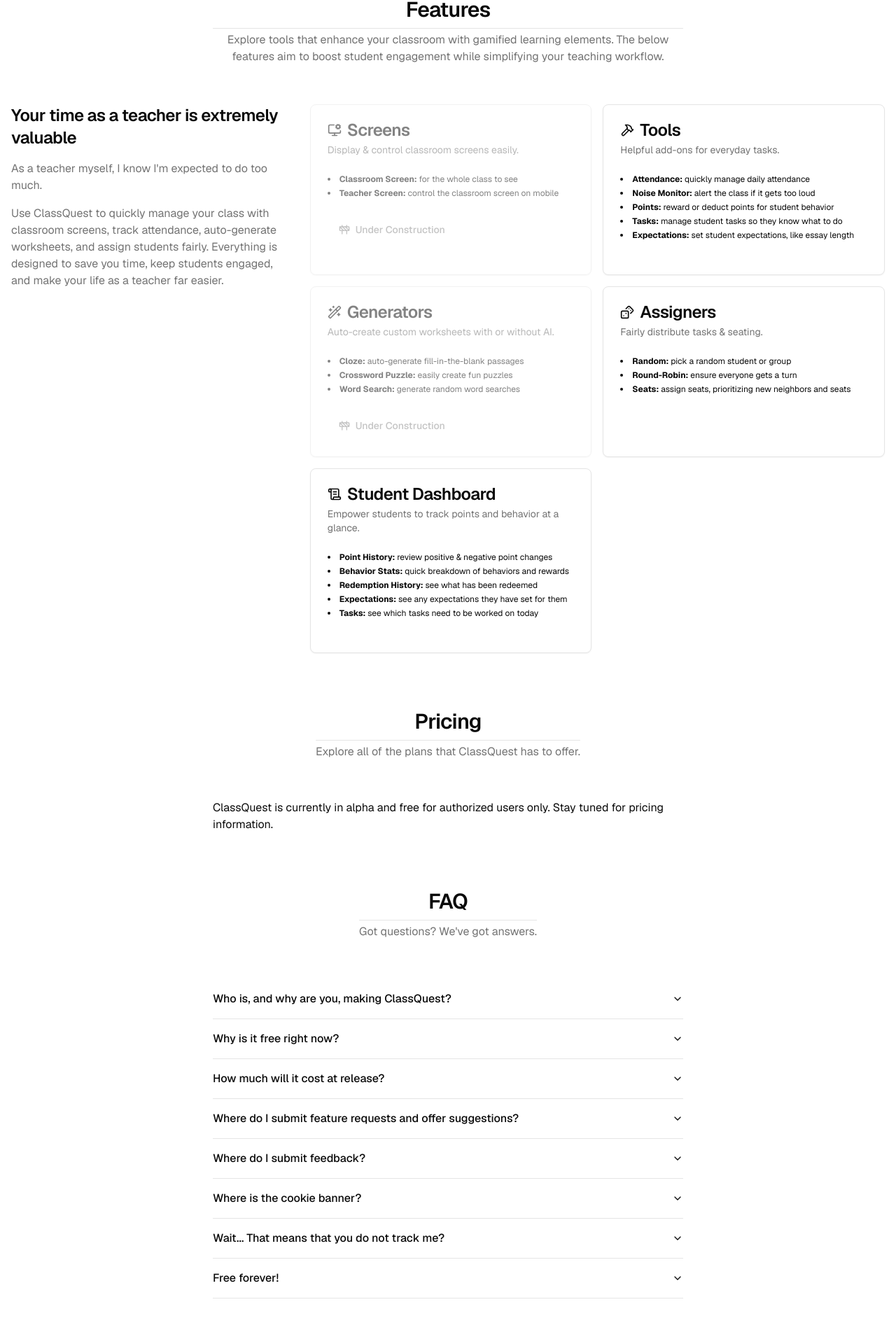
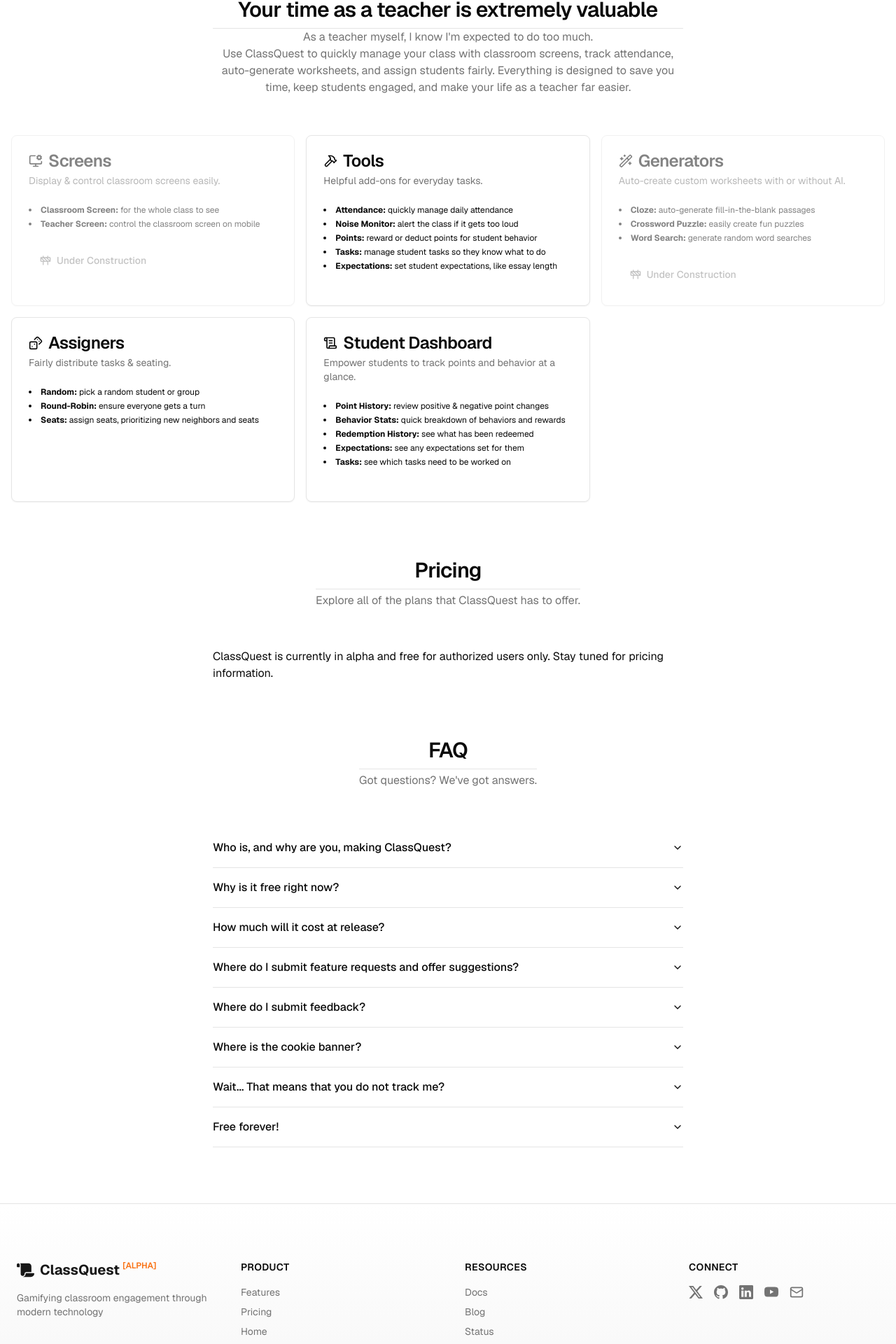
Before and after one commit to mjf1406/class-web, a Next.js app: page / in a window 1280 px wide. Shown: the part 948-2868 px from the top of the page at 70% size. Built offline with nearby package versions, Linux system fonts and the light colour scheme.

Commit message:
done with this for now, I think

```diff
--- a/components/Navbar.tsx
+++ b/components/Navbar.tsx
@@ -27,7 +27,13 @@
                     </div>
                     <div className="flex gap-2 items-center">
                         <Button variant="default">
-                            <Link href="#features">Beta sign up</Link>
+                            <Link
+                                href="https://forms.gle/NTZgCEQSxMzmdDYY7"
+                                target="_blank"
+                                rel="noopener noreferrer"
+                            >
+                                Beta sign up
+                            </Link>
                         </Button>
                         <div className="flex sm:ml-0 gap-2">
                             <ModeToggle />
--- a/components/landing/Features.tsx
+++ b/components/landing/Features.tsx
@@ -133,11 +133,11 @@
             },
             {
                 name: "Expectations",
-                description: "see any expectations they have set for them",
+                description: "see any expectations set for them",
             },
             {
                 name: "Tasks",
-                description: "see which tasks need to be worked on today",
+                description: "see which tasks need to be worked on",
             },
         ],
     },
@@ -152,35 +152,18 @@
                         id="features"
                         className="scroll-m-20 border-b pb-2 text-3xl font-semibold tracking-tight transition-colors first:mt-0"
                     >
-                        Features
+                        Your time as a teacher is extremely valuable
                     </h2>
-                    <p className="mt-1 text-muted-foreground">
-                        Explore tools that enhance your classroom with gamified
-                        learning elements. The below features aim to boost
-                        student engagement while simplifying your teaching
-                        workflow.
-                    </p>
-                </div>
-
-                <div className="grid gap-8 grid-cols-1">
-                    {/* Summary on the left, five cards on the right */}
-                    <div className="grid grid-cols-1 items-start gap-8 lg:grid-cols-3">
-                        {/* Left side summary */}
-                        <div className="space-y-4 w-full mx-auto max-w-xl col-span-1">
-                            <h3 className="scroll-m-20 text-2xl font-semibold tracking-tight">
-                                Your time as a teacher is extremely valuable
-                            </h3>
                     <p className="text-muted-foreground">
-                                As a teacher myself, I know I&apos;m expected to
-                                do too much.{" "}
+                        As a teacher myself, I know I&apos;m expected to do too
+                        much.{" "}
                     </p>
                     <p className=" text-muted-foreground">
                         Use {APP_NAME} to quickly manage your class with
-                                classroom screens, track attendance,
-                                auto-generate worksheets, and assign students
-                                fairly. Everything is designed to save you time,
-                                keep students engaged, and make your life as a
-                                teacher far easier.
+                        classroom screens, track attendance, auto-generate
+                        worksheets, and assign students fairly. Everything is
+                        designed to save you time, keep students engaged, and
+                        make your life as a teacher far easier.
                     </p>
                     {/* <Button
                                 variant="default"
@@ -190,8 +173,7 @@
                             </Button> */}
                 </div>
 
-                        {/* Right side: five cards */}
-                        <div className="grid gap-4 sm:grid-cols-2 col-span-1 lg:col-span-2">
+                <div className="grid gap-4 sm:grid-cols-2 lg:grid-cols-3">
                     {featureCards.map((item, index) => {
                         const Icon = item.icon;
                         return (
@@ -201,16 +183,15 @@
                                 className={
                                     item.underConstruction
                                         ? "opacity-50"
-                                                : ""
+                                        : "" +
+                                          "bg-foreground/5 md:bg-background"
                                 }
                             >
                                 <CardHeader>
                                     {/* Title + Icon Row */}
                                     <div className="flex items-center gap-2">
                                         <Icon className="w-5 h-5 text-foreground" />
-                                                <CardTitle>
-                                                    {item.title}
-                                                </CardTitle>
+                                        <CardTitle>{item.title}</CardTitle>
                                     </div>
                                     <CardDescription>
                                         {item.description}
@@ -218,20 +199,14 @@
                                 </CardHeader>
                                 <CardContent>
                                     <ul className="list-disc list-inside space-y-1 text-xs">
-                                                {item.content.map(
-                                                    (bullet, i) => (
+                                        {item.content.map((bullet, i) => (
                                             <li key={i}>
-                                                            <strong>
-                                                                {bullet.name}:
-                                                            </strong>{" "}
+                                                <strong>{bullet.name}:</strong>{" "}
                                                 <span className="dark:text-foreground/70">
-                                                                {
-                                                                    bullet.description
-                                                                }
+                                                    {bullet.description}
                                                 </span>
                                             </li>
-                                                    )
-                                                )}
+                                        ))}
                                     </ul>
                                 </CardContent>
                                 <CardFooter>
@@ -240,8 +215,7 @@
                                             variant="link"
                                             disabled
                                         >
-                                                    <Construction /> Under
-                                                    Construction
+                                            <Construction /> Under Construction
                                         </Button>
                                     ) : (
                                         <Button
@@ -260,7 +234,5 @@
                 </div>
             </div>
         </div>
-            </div>
-        </div>
     );
 }
--- a/components/landing/Hero.tsx
+++ b/components/landing/Hero.tsx
@@ -6,7 +6,7 @@
 import { Badge } from "@/components/ui/badge";
 import { ArrowRight } from "lucide-react";
 import Link from "next/link";
-import { ALPHA_TESTERS_COUNT } from "@/settings/settings";
+import { ALPHA_TESTERS_COUNT, DOMAIN_NAME } from "@/settings/settings";
 
 export default function Hero() {
     return (
@@ -28,7 +28,7 @@
             <div className="w-full max-w-4xl mx-auto px-4 md:px-6 relative z-10">
                 {/* Social Proof & Blog Link */}
                 <div className="flex flex-col justify-between h-full items-center gap-4 mb-8">
-                    <Link href="https://blog.classquest.app/blog/new-feature">
+                    <Link href={`https://blog.${DOMAIN_NAME}/blog/new-feature`}>
                         <Badge
                             variant="secondary"
                             className="gap-2 hover:bg-secondary/80"
@@ -61,7 +61,13 @@
                             variant="default"
                             className="h-12 px-8 text-lg"
                         >
-                            <Link href="#features">Sign up for the beta</Link>
+                            <Link
+                                href="https://forms.gle/NTZgCEQSxMzmdDYY7"
+                                target="_blank"
+                                rel="noopener noreferrer"
+                            >
+                                Sign up for the beta
+                            </Link>
                         </Button>
                         <Button
                             variant="outline"
@@ -70,7 +76,7 @@
                             <Link href="#features">Learn more</Link>
                         </Button>
                         <Link
-                            href="https://www.classquest.app/classes"
+                            href={`https://www.${DOMAIN_NAME}/classes`}
                             target="_blank"
                             rel="noopener noreferrer"
                             className="self-center"
--- a/settings/navigation.tsx
+++ b/settings/navigation.tsx
@@ -1,6 +1,7 @@
 /** @format */
 import { Mail } from "lucide-react";
 import { BsTwitterX, BsGithub, BsLinkedin, BsYoutube } from "react-icons/bs";
+import { DOMAIN_NAME } from "./settings";
 
 export const NAV_LINKS = [
     {
@@ -32,10 +33,9 @@
 ];
 
 export const RESOURCE_LINKS = [
-    { href: "https://docs.classquest.app", text: "Documentation" },
-    { href: "https://blog.classquest.app", text: "Blog" },
-    { href: "https://docs.classquest.app/guides", text: "Guides" },
-    { href: "https://status.classquest.app", text: "Status" },
+    { href: `https://docs.${DOMAIN_NAME}`, text: `Docs` },
+    { href: `https://blog.${DOMAIN_NAME}`, text: `Blog` },
+    { href: `https://status.${DOMAIN_NAME}`, text: "Status" },
 ];
 
 export const SOCIAL_LINKS = [
@@ -55,5 +55,5 @@
         icon: <BsYoutube className="h-5 w-5" />,
         href: "https://youtube.com/classquest",
     },
-    { icon: <Mail className="h-5 w-5" />, href: "mailto:hello@classquest.app" },
+    { icon: <Mail className="h-5 w-5" />, href: `mailto:hello@${DOMAIN_NAME}` },
 ];
--- a/settings/settings.ts
+++ b/settings/settings.ts
@@ -1,2 +1,3 @@
 export const APP_NAME = "ClassQuest"
 export const ALPHA_TESTERS_COUNT = 8
+export const DOMAIN_NAME = "classquest.app"
```
Also changed, not shown: settings/content.tsx (+67 -86 lines), 1 other file (tests, documents, lock files or other folders). Lines whose indentation alone changed are shown as unchanged.
